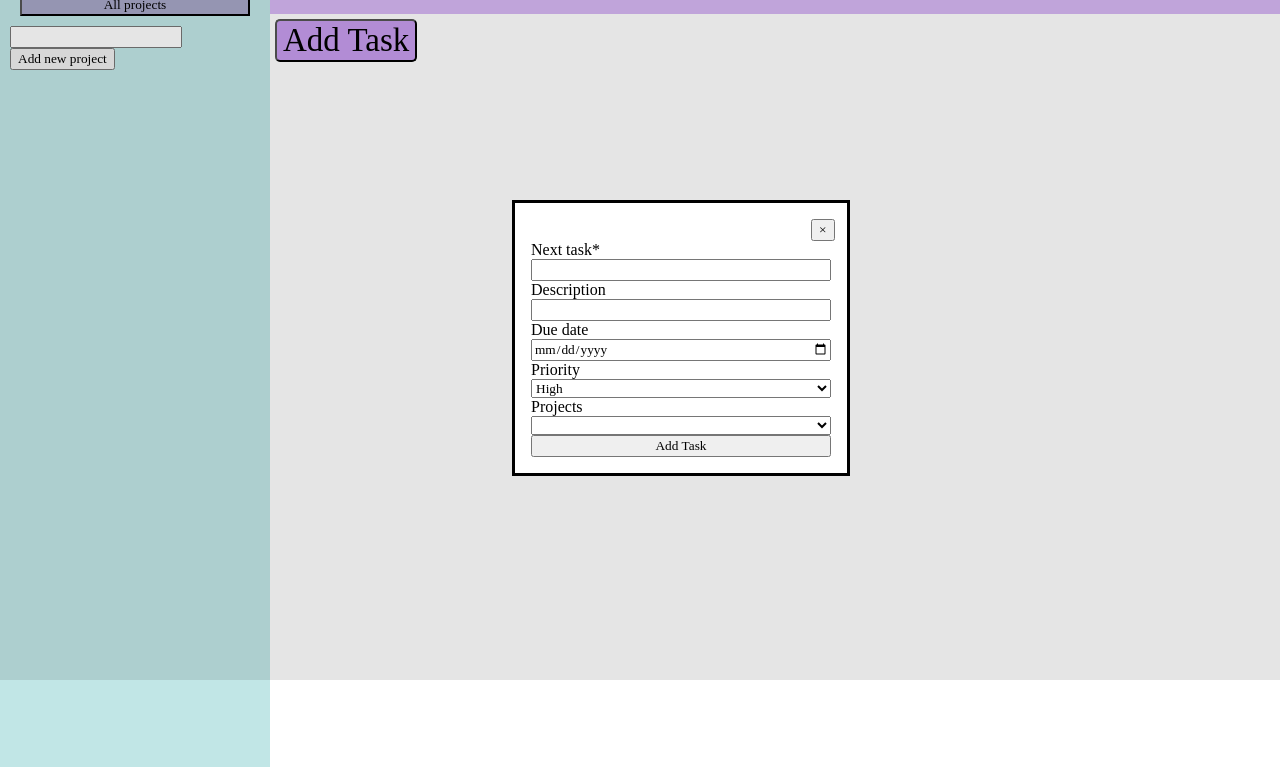
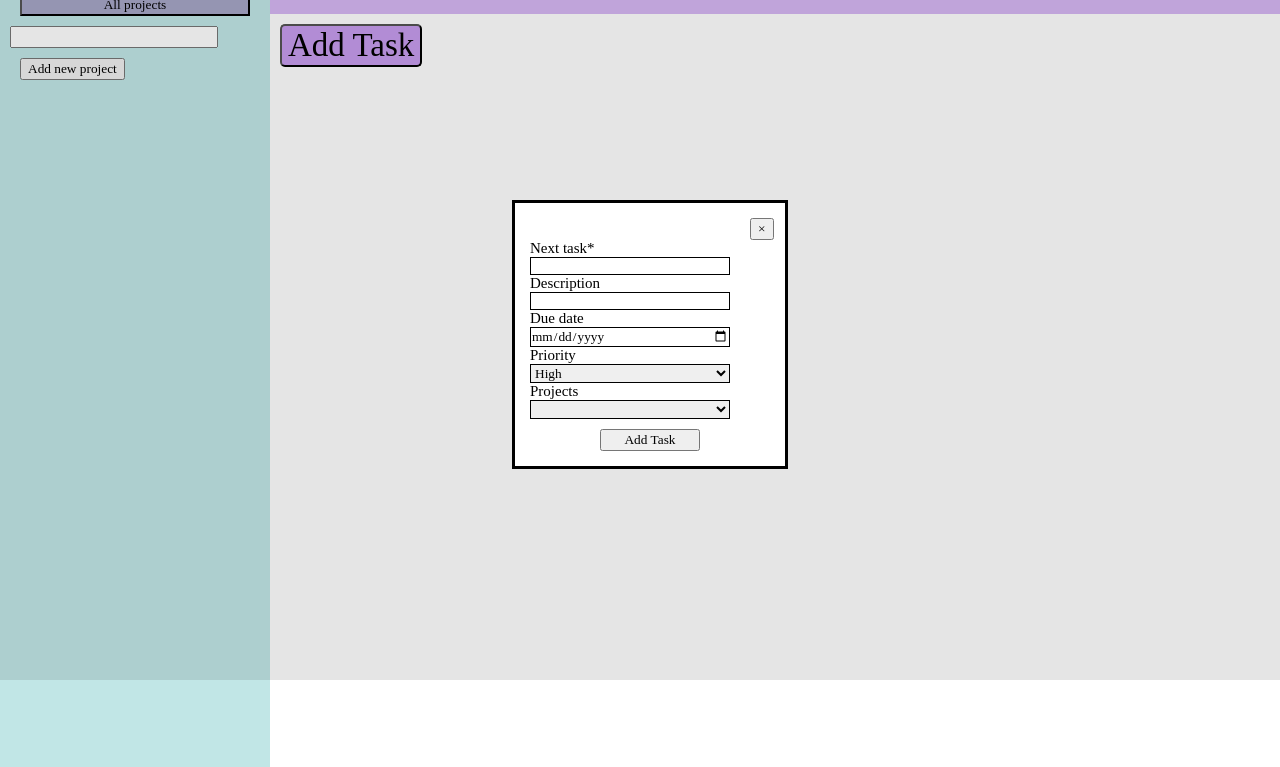
Before and after one commit to soniikot/todo-list, a website built with webpack: page src/index.html in a window 1280 px wide. Both pictures are taken after a click on the button "Add Task". Shown: the part 120-887 px from the top of the page. Built offline with nearby package versions, Linux system fonts and the light colour scheme.

Commit message:
fix styles in dialog

```diff
--- a/src/components/Navigation/style.css
+++ b/src/components/Navigation/style.css
@@ -18,11 +18,15 @@
   padding: 10px;
 }
 
-ul {
-  list-style: none;
-  padding: 10px;
-}
-
 .projectBtn {
   width: 100px;
 }
+
+.newProjectBtn {
+  margin-top: 10px;
+  margin-left: 10px;
+}
+
+.navig input {
+  width: 200px;
+}
--- a/src/components/Task/style.css
+++ b/src/components/Task/style.css
@@ -1,5 +1,5 @@
 .closeBox {
-  margin-left: 280px;
+  margin-left: 220px;
 }
 
 .taskCard {
@@ -9,12 +9,13 @@
 }
 
 dialog[open] {
-  width: 300px;
+  width: 240px;
   display: flex;
   flex-direction: column;
   position: absolute;
   top: 40%;
   left: 40%;
+  font-size: 15px;
 }
 
 /* nesting! google  can I use */
@@ -24,8 +25,21 @@ dialog[open] form {
   flex-direction: column;
 }
 
+dialog[open] input,
+select {
+  padding: 0;
+  border: 1px solid black;
+  width: 200px;
+  box-sizing: border-box;
+}
+form button {
+  width: 100px;
+  margin: auto;
+  margin-top: 10px;
+}
+
 .openDialogBtn {
-  margin: 5px;
+  margin: 10px;
   font-size: 33px;
   background-color: rgb(198, 156, 237);
   border-radius: 5px;
@@ -37,7 +51,6 @@ dialog[open] form {
 
 .taskCard {
   display: flex;
-
   font-size: 20px;
 }
 .task {
--- a/src/index.html
+++ b/src/index.html
@@ -13,7 +13,9 @@
         <h2>Projects:</h2>
         <div class="projectArray"></div>
         <input type="text" id="newProjectTitle" />
-        <button id="newProjectBtn">Add new project</button>
+        <button id="newProjectBtn" class="newProjectBtn">
+          Add new project
+        </button>
       </div>
       <div class="main">
         <dialog id="taskDialog">
```
